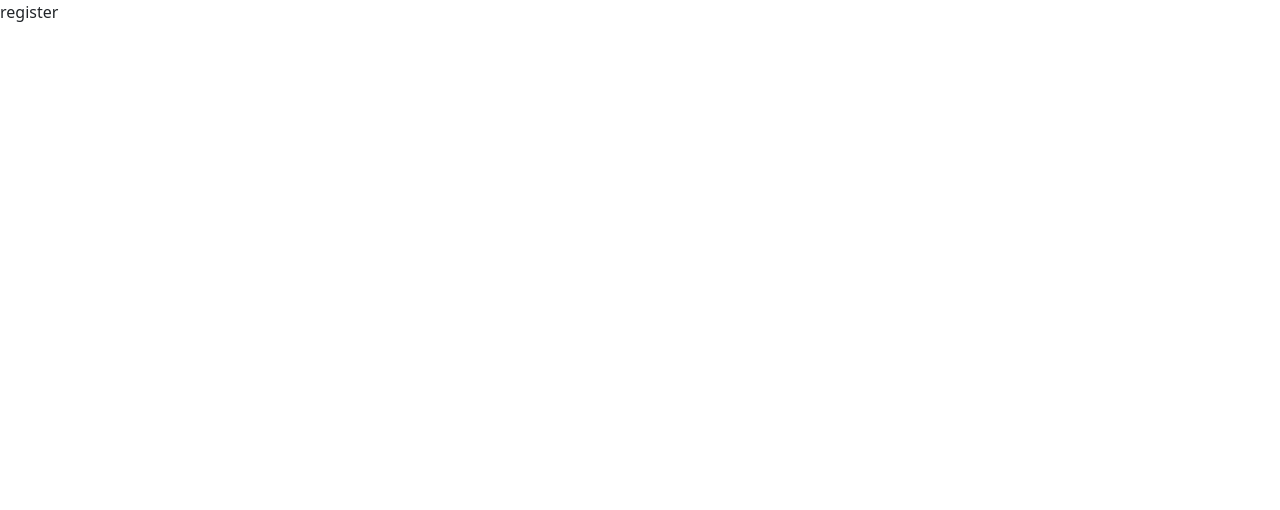
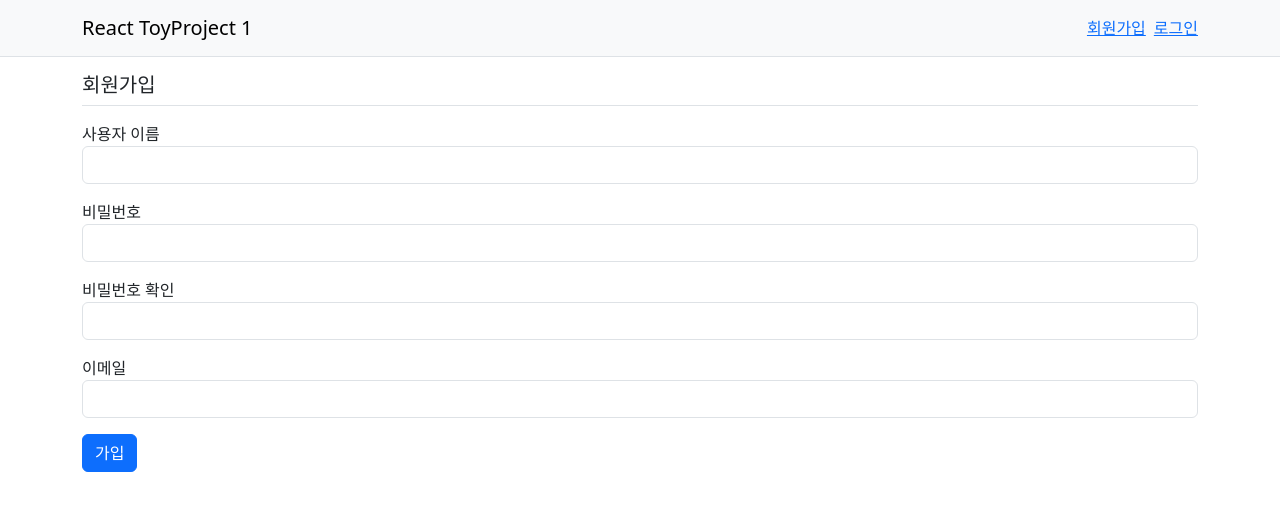
Before and after one commit to gkwk/react_toyproject_1, a React (Create React App) app: page /register in a window 1280 px wide. Shown: the top 510 px of the page. Built offline with nearby package versions, Linux system fonts and the light colour scheme.

Commit message:
[feat] 회원가입 기능 추가

```diff
--- a/src/App.js
+++ b/src/App.js
@@ -3,6 +3,7 @@ import { createBrowserRouter, RouterProvider } from 'react-router-dom';
 import NotFound from './components/jsx/NotFound.jsx';
 import Home from './components/jsx/Home.jsx';
 import ToDoDetail from './components/jsx/ToDoDetail.jsx';
+import Register from './components/jsx/Register.jsx';
 
 function App() {
   const router = createBrowserRouter([
@@ -16,11 +17,11 @@ function App() {
     },
     {
       path: '/register',
-      Component: ()=>{return "register"},
+      Component: Register,
     },
     {
-      path: '/:id',
-      Component: ()=>{return "register"},
+      path: '/login',
+      Component: ()=>{return "login"},
     },
     {
       path: '*',
--- a/src/components/jsx/FastApiErrorMessage.jsx
+++ b/src/components/jsx/FastApiErrorMessage.jsx
@@ -6,7 +6,9 @@ function FastApiErrorMessage(error) {
       if (typeof error.detail === 'string') {
         return (
           <Fragment>
-            <li>{error.detail}</li>
+            <li className='alert alert-danger' role='alert'>
+              <strong>{error.detail}</strong>
+            </li>
           </Fragment>
         );
       } else if (typeof error.detail === 'object' && error.detail.length > 0) {
--- /dev/null
+++ b/src/components/jsx/Register.jsx
@@ -0,0 +1,80 @@
+import { useState, useEffect, Fragment } from 'react';
+import { Link, useNavigate, useParams } from 'react-router-dom';
+
+import moment from 'moment/min/moment-with-locales'
+
+import FastApi from '../../api/FastApi';
+import FastApiErrorMessage from './FastApiErrorMessage';
+import Header from './Header';
+
+function Register() {
+  const [username, set_username] = useState('');
+  const [password1, set_password1] = useState('');
+  const [password2, set_password2] = useState('');
+  const [email, set_email] = useState('');
+
+  const [errorDetail, set_errorDetail] = useState({ detail: [] });
+
+  const navigate = useNavigate()
+
+  function submitRegisterForm(event) {
+    event.preventDefault();
+
+    FastApi(
+      'POST',
+      `api/user/register`,
+      { name: username, password1: password1, password2: password2, email: email },
+      () => {
+        navigate("/")
+      },
+      (json) => {
+        set_errorDetail(json);
+      },
+    );
+  }
+
+  function changeUsername(event) {
+    set_username(event.target.value);
+  }
+  function changePassword1(event) {
+    set_password1(event.target.value);
+  }
+  function changePassword2(event) {
+    set_password2(event.target.value);
+  }
+  function changeEmail(event) {
+    set_email(event.target.value);
+  }
+
+
+  return (
+    <Fragment>
+      <Header />
+      <div className="container">
+        <h5 className="my-3 border-bottom pb-2">회원가입</h5>
+        {FastApiErrorMessage(errorDetail)}
+        <form method="post">
+          <div className="mb-3">
+            <label htmlFor="username">사용자 이름</label>
+            <input type="text" className="form-control" id="username" onChange={changeUsername} value={username}/>
+          </div>
+          <div className="mb-3">
+            <label htmlFor="password1">비밀번호</label>
+            <input type="password" className="form-control" id="password1" onChange={changePassword1} value={password1}/>
+          </div>
+          <div className="mb-3">
+            <label htmlFor="password2">비밀번호 확인</label>
+            <input type="password" className="form-control" id="password2" onChange={changePassword2} value={password2}/>
+          </div>
+          <div className="mb-3">
+            <label htmlFor="email">이메일</label>
+            <input type="text" className="form-control" id="email" onChange={changeEmail} value={email}/>
+          </div>
+          <button type="submit" className="btn btn-primary" onClick={submitRegisterForm}>가입</button>
+        </form>
+      </div>
+    </Fragment>
+  )
+}
+
+export default Register;
```
